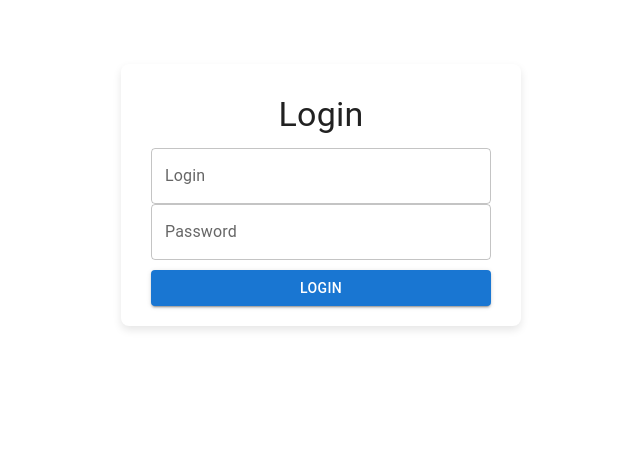
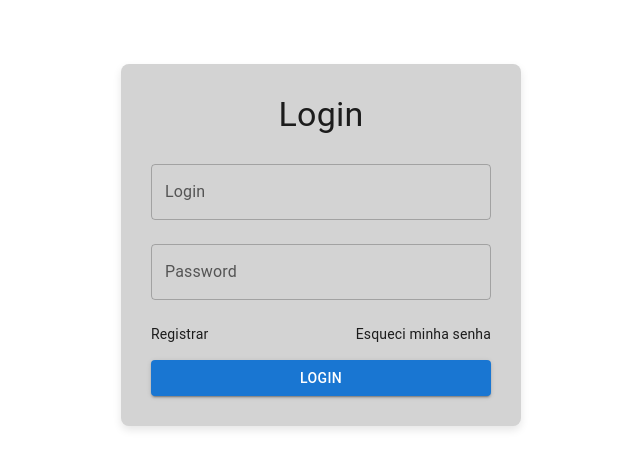
Before and after one commit to xiaoyongkong/dashboard-template, a React (Create React App) app in the folder frontend/: page / in a window 1280 px wide. Shown: the top 468 px of the page, without its empty margins (319-959 px from the left). Built offline with nearby package versions, Linux system fonts and the light colour scheme.

Commit message:
Router on

```diff
--- a/frontend/package.json
+++ b/frontend/package.json
@@ -15,7 +15,10 @@
     "@types/react-dom": "^18.3.0",
     "react": "^18.3.1",
     "react-dom": "^18.3.1",
+    "react-router-dom": "^6.25.0",
     "react-scripts": "5.0.1",
+    "sass": "^1.77.8",
+    "sass-loader": "^14.2.1",
     "typescript": "^4.9.5",
     "web-vitals": "^2.1.4"
   },
--- a/frontend/src/App.tsx
+++ b/frontend/src/App.tsx
@@ -1,14 +1,23 @@
 import CssBaseline from '@mui/material/CssBaseline';
 import { ThemeProvider } from '@mui/material/styles';
 import React from 'react';
+import { Route, BrowserRouter as Router, Routes } from 'react-router-dom';
+import ForgotPassword from './components/ForgotPassword/ForgotPassword';
 import Login from './components/Login/Login';
+import Register from './components/Register/Register';
 import theme from './theme';
 
 const App: React.FC = () => {
     return (
         <ThemeProvider theme={theme}>
             <CssBaseline />
-            <Login />
+            <Router>
+                <Routes>
+                    <Route path="/register" element={<Register />} />
+                    <Route path="/forgot-password" element={<ForgotPassword />} />
+                    <Route path="/" element={<Login />} />
+                </Routes>
+            </Router>
         </ThemeProvider>
     );
 };
--- /dev/null
+++ b/frontend/src/components/ForgotPassword/ForgotPassword.tsx
@@ -0,0 +1,11 @@
+import React from 'react';
+
+const ForgotPassword: React.FC = () => {
+  return (
+    <div>
+      <h1>Forgot Password Page</h1>
+    </div>
+  );
+}
+
+export default ForgotPassword;
--- a/frontend/src/components/Login/Login.scss
+++ b/frontend/src/components/Login/Login.scss
@@ -8,18 +8,23 @@
   padding: 30px;
   box-shadow: 0 4px 8px rgba(0, 0, 0, 0.1);
   border-radius: 8px;
-  background-color: #fff;
+  background-color: lightgrey;
 
   &--form {
     width: 100%;
+    display: flex;
+    flex-direction: column;
 
-    &__input {
-      margin: 10px 0;
-      width: 100%;
+    &__button {
+      margin-top: 10px;
     }
 
-    &__button {
-      top: 10px;
+    a {
+      text-decoration: none;
+      color: inherit;
+      &:hover {
+        text-decoration: underline;
+      }
     }
   }
 }
--- a/frontend/src/components/Login/Login.tsx
+++ b/frontend/src/components/Login/Login.tsx
@@ -1,20 +1,22 @@
-import { Box, Button, Container, TextField, Typography } from '@mui/material';
+import { Box, Button, Container, Link, TextField, Typography } from '@mui/material';
 import React, { useState } from 'react';
+import { Link as RouterLink } from 'react-router-dom';
 import './Login.scss';
 
 const Login: React.FC = () => {
-
-  const [username, setUsername] = useState('')
-  const [password, setPassword] = useState('')
+  const [username, setUsername] = useState('');
+  const [password, setPassword] = useState('');
   const [message, setMessage] = useState('');
 
   const handleSubmit = async (e: React.FormEvent) => {
-    console.log("a")
+    e.preventDefault(); // Previna o comportamento padrão do formulário
+    console.log("a");
   }
 
   return (
+    <div className="login-container">
       <Container>
-      <Box sx={{ mt: 8 }} className='login-box'>
+        <Box sx={{ mt: 8 }} className="login-box">
           <Typography variant="h4" gutterBottom>
             Login
           </Typography>
@@ -24,19 +26,41 @@ const Login: React.FC = () => {
               label="Login"
               placeholder="Login"
               value={username}
+              onChange={(e) => setUsername(e.target.value)}
+              fullWidth
+              margin="normal"
+              variant="outlined"
               className="login-box--form__input"
-            onChange={(e) => setUsername(e.target.value)}
             />
             <TextField
               label="Password"
               type="password"
-            placeholder="senha"
+              placeholder="Senha"
               value={password}
+              onChange={(e) => setPassword(e.target.value)}
+              fullWidth
+              margin="normal"
+              variant="outlined"
               className="login-box--form__input"
-            onChange={(e) => setPassword(e.target.value)}
             />
 
-          <Button className="login-box--form__button" variant="contained" color="primary" type="submit" fullWidth>
+            <Box sx={{ display: 'flex', justifyContent: 'space-between', alignItems: 'center', width: '100%', mt: 2 }}>
+              <Link component={RouterLink} to="/register" variant="body2" className="login-box--form__link">
+                Registrar
+              </Link>
+              <Link component={RouterLink} to="/forgot-password" variant="body2" className="login-box--form__link">
+                Esqueci minha senha
+              </Link>
+            </Box>
+
+            <Button
+              className="login-box--form__button"
+              variant="contained"
+              color="primary"
+              type="submit"
+              fullWidth
+              sx={{ mt: 2 }}
+            >
               Login
             </Button>
           </form>
@@ -46,11 +70,10 @@ const Login: React.FC = () => {
               {message}
             </Typography>
           )}
-
         </Box>
       </Container>
-  )
-
+    </div>
+  );
 }
 
 export default Login;
--- /dev/null
+++ b/frontend/src/components/Register/Register.tsx
@@ -0,0 +1,11 @@
+import React from 'react';
+
+const Register: React.FC = () => {
+  return (
+    <div>
+      <h1>Register Page</h1>
+    </div>
+  );
+}
+
+export default Register;
--- a/frontend/src/index.tsx
+++ b/frontend/src/index.tsx
@@ -1,7 +1,7 @@
 import React from 'react';
 import ReactDOM from 'react-dom/client';
+import App from './App';
 import './index.css';
-import App from './App';
 import reportWebVitals from './reportWebVitals';
 
 const root = ReactDOM.createRoot(
```
Also changed, not shown: 1 other file (tests, documents, lock files or other folders). Lines whose indentation alone changed are shown as unchanged.
